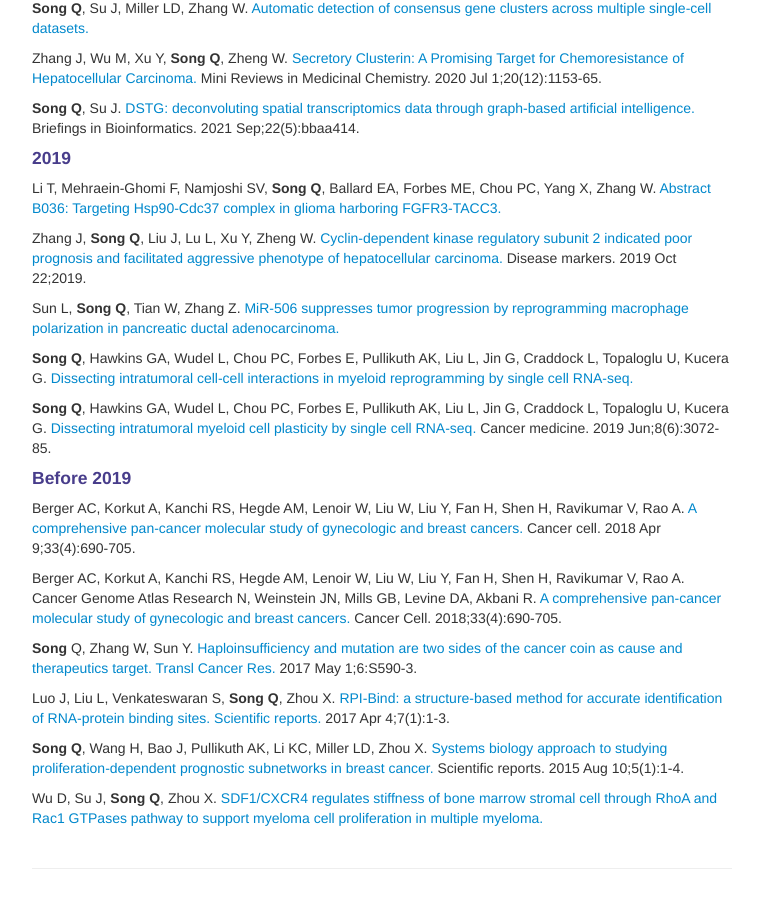
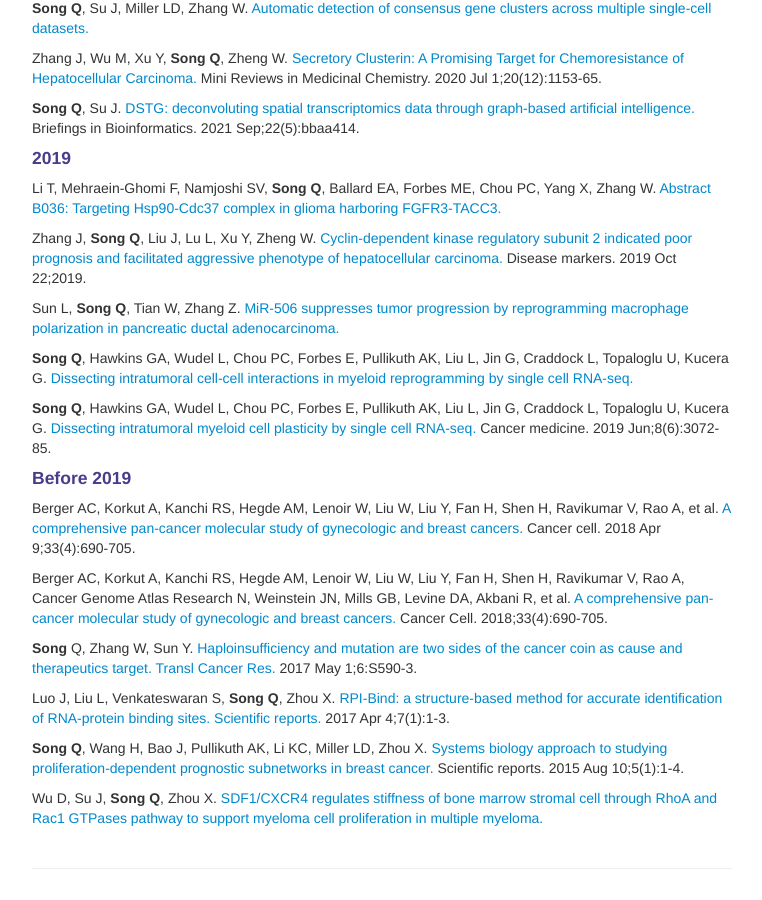
Before and after one commit to songqianqianlab/songqianqianlab.github.io2, a Jekyll site: the page built from pages/pubs.md, in a window 1280 px wide and 900 px high, scrolled down 2446 px. Shown: the whole window, without its empty margins (258-1020 px from the left). Built offline with Jekyll 4.4.1, drawn with Linux system fonts in a browser that asks for light colours.

Commit message:
Update pubs.md

```diff
--- a/pages/pubs.md
+++ b/pages/pubs.md
@@ -106,9 +106,9 @@ Sun L, **Song Q**, Tian W, Zhang Z. [MiR-506 suppresses tumor progression by rep
 
 #### Before 2019
 
-Berger AC, Korkut A, Kanchi RS, Hegde AM, Lenoir W, Liu W, Liu Y, Fan H, Shen H, Ravikumar V, Rao A. [A comprehensive pan-cancer molecular study of gynecologic and breast cancers.](https://www.sciencedirect.com/science/article/pii/S1535610818301193) Cancer cell. 2018 Apr 9;33(4):690-705.
+Berger AC, Korkut A, Kanchi RS, Hegde AM, Lenoir W, Liu W, Liu Y, Fan H, Shen H, Ravikumar V, Rao A, et al. [A comprehensive pan-cancer molecular study of gynecologic and breast cancers.](https://www.sciencedirect.com/science/article/pii/S1535610818301193) Cancer cell. 2018 Apr 9;33(4):690-705.
 
-Berger AC, Korkut A, Kanchi RS, Hegde AM, Lenoir W, Liu W, Liu Y, Fan H, Shen H, Ravikumar V, Rao A. Cancer Genome Atlas Research N, Weinstein JN, Mills GB, Levine DA, Akbani R. [A comprehensive pan-cancer molecular study of gynecologic and breast cancers.](https://www.sciencedirect.com/science/article/pii/S1535610818301193) Cancer Cell. 2018;33(4):690-705.
+Berger AC, Korkut A, Kanchi RS, Hegde AM, Lenoir W, Liu W, Liu Y, Fan H, Shen H, Ravikumar V, Rao A, Cancer Genome Atlas Research N, Weinstein JN, Mills GB, Levine DA, Akbani R, et al. [A comprehensive pan-cancer molecular study of gynecologic and breast cancers.](https://www.sciencedirect.com/science/article/pii/S1535610818301193) Cancer Cell. 2018;33(4):690-705.
 
 **Song** Q, Zhang W, Sun Y. [Haploinsufficiency and mutation are two sides of the cancer coin as cause and therapeutics target. Transl Cancer Res.](https://www.researchgate.net/profile/Qianqian-Song-3/publication/317280881_Haploinsufficiency_and_mutation_are_two_sides_of_the_cancer_coin_as_cause_and_therapeutics_target/links/60ac06f092851ca9dce1d83b/Haploinsufficiency-and-mutation-are-two-sides-of-the-cancer-coin-as-cause-and-therapeutics-target.pdf) 2017 May 1;6:S590-3.
 
```
